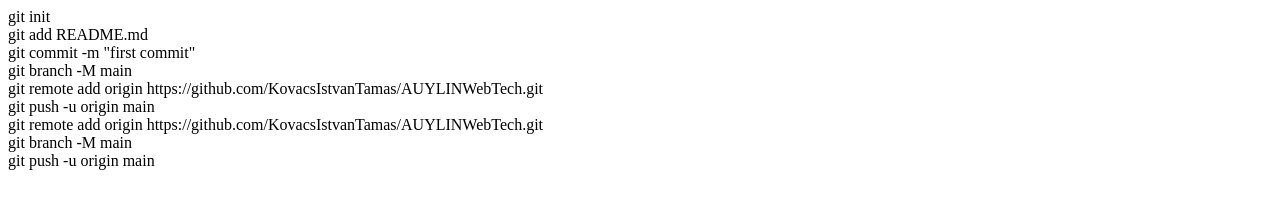
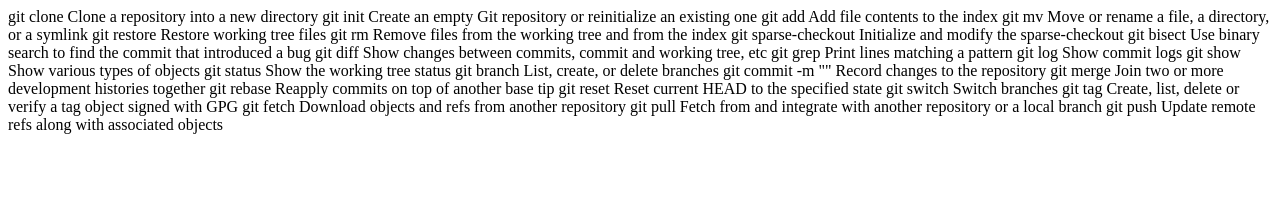
Before and after one commit to KovacsIstvanTamas/AUYLINWebTech, a plain HTML site: page AUYLIN_0212/elso.html in a window 1280 px wide. Drawn offline with Linux system fonts and the light colour scheme.

Commit message:
1-1.gyak

```diff
--- a/AUYLIN_0212/elso.html
+++ b/AUYLIN_0212/elso.html
@@ -1,13 +1,27 @@
 <html>
     <body>
-        git init<br>
-        git add README.md<br>
-        git commit -m "first commit"<br>
-        git branch -M main<br>
-        git remote add origin https://github.com/KovacsIstvanTamas/AUYLINWebTech.git<br>
-        git push -u origin main<br>
-        git remote add origin https://github.com/KovacsIstvanTamas/AUYLINWebTech.git<br>
-        git branch -M main<br>
-        git push -u origin main<br>
+        git    clone             Clone a repository into a new directory
+        git    init              Create an empty Git repository or reinitialize an existing one
+        git    add               Add file contents to the index
+        git    mv                Move or rename a file, a directory, or a symlink
+        git     restore           Restore working tree files
+        git     rm                Remove files from the working tree and from the index
+        git     sparse-checkout   Initialize and modify the sparse-checkout
+        git     bisect            Use binary search to find the commit that introduced a bug
+        git     diff              Show changes between commits, commit and working tree, etc
+        git     grep              Print lines matching a pattern
+        git     log               Show commit logs
+        git     show              Show various types of objects
+        git     status            Show the working tree status
+        git     branch            List, create, or delete branches
+        git     commit -m ""      Record changes to the repository
+        git     merge             Join two or more development histories together
+        git     rebase            Reapply commits on top of another base tip
+        git     reset             Reset current HEAD to the specified state
+        git     switch            Switch branches
+        git     tag               Create, list, delete or verify a tag object signed with GPG
+        git     fetch             Download objects and refs from another repository
+        git     pull              Fetch from and integrate with another repository or a local branch
+        git     push              Update remote refs along with associated objects
     </body>
 </html>
```
